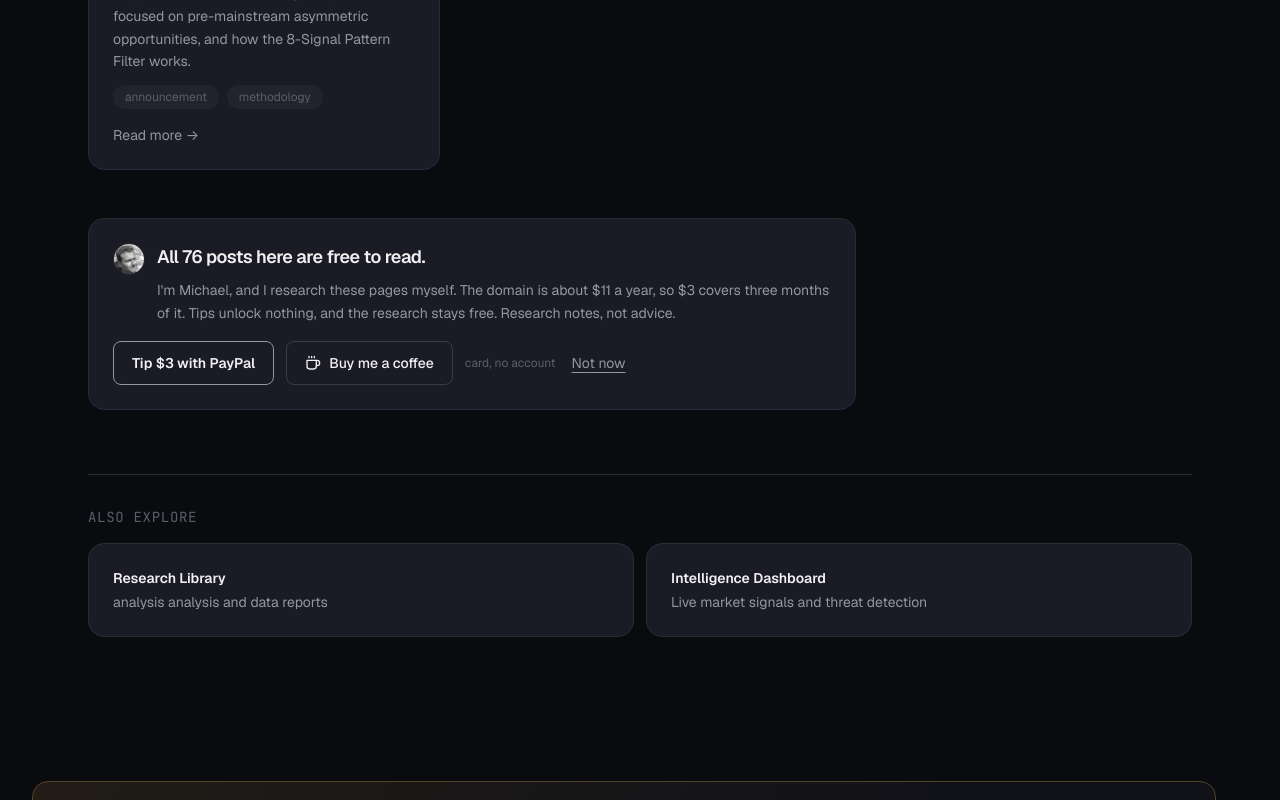
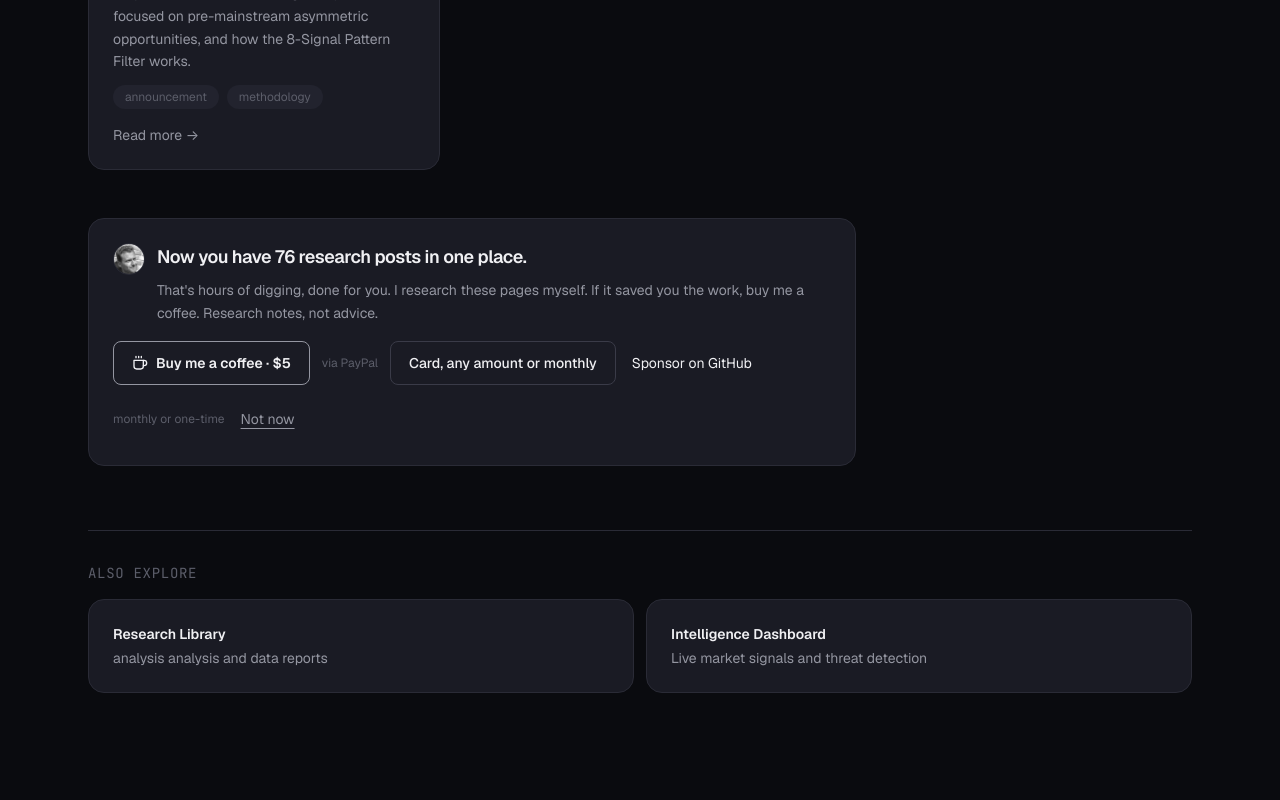
Before and after one commit to theluckystrike/earlythunder, a Next.js app: page /blog in a window 1280 px wide. Shown: the part 11200-12000 px from the top of the page. Built offline with nearby package versions, Linux system fonts and the light colour scheme.

Commit message:
Support CTA v4: visitor-win card copy, Buy me a coffee · $5 (PayPal) + Card, any amount or monthly + Sponsor on GitHub, regular-visitor variant, warm footer block; /support thank-you opening and $5/$10/$20/Other

```diff
--- a/src/app/blog/page.tsx
+++ b/src/app/blog/page.tsx
@@ -32,7 +32,7 @@ export default function BlogPage() {
       )}
       {posts.length > 0 && (
         <SupportResultCard
-          heading={`All ${posts.length} posts here are free to read.`}
+          heading={`Now you have ${posts.length} research posts in one place.`}
         />
       )}
       <RelatedResourcesSection />
--- a/src/app/page.tsx
+++ b/src/app/page.tsx
@@ -172,7 +172,7 @@ export default function HomePage() {
       <div className="section">
         <SupportResultCard
           flush
-          heading={`All ${getAllOpportunities().length} token pages, free to read.`}
+          heading={`Now you have all ${getAllOpportunities().length} token files in one place.`}
         />
       </div>
       <DeadlineStrip deadlines={deadlines} />
--- a/src/app/support/page.tsx
+++ b/src/app/support/page.tsx
@@ -1,6 +1,6 @@
 import type { Metadata } from "next";
 import { getAllOpportunities, getAllBlogPosts } from "@/lib/data";
-import { BMC_URL, PAYPAL_URL, TIP_BTN, CupIcon, Portrait } from "@/components/SupportCta";
+import { BMC_URL, PAYPAL_URL, TIP_BTN, TIP_PRIMARY_STYLE, CupIcon, Portrait, GithubSponsorLink } from "@/components/SupportCta";
 
 export const metadata: Metadata = {
   title: "Why there is a tip jar",
@@ -9,7 +9,7 @@ export const metadata: Metadata = {
   robots: { index: false, follow: true },
 };
 
-const PRESETS = [3, 5, 10] as const;
+const PRESETS = [5, 10, 20] as const;
 
 export default function SupportPage() {
   const tokenPages = getAllOpportunities().length;
@@ -25,7 +25,7 @@ export default function SupportPage() {
         <h1 className="mt-6 text-4xl font-semibold tracking-tighter text-text-primary md:text-5xl">Why there is a tip jar</h1>
         <div className="mt-6 space-y-5 text-[1.0625rem] leading-[1.75] text-text-secondary">
           <p>
-            Hi, I&apos;m Michael. I build and run Early Thunder on my own. I started it in April 2026. Since then it has grown
+            Hi, I&apos;m Michael. Thank you for being here. I build and run Early Thunder on my own. I started it in April 2026. Since then it has grown
             to {tokenPages} token research pages, a token scorecard, free crypto calculators and {posts} posts.
           </p>
           <p>
@@ -60,7 +60,7 @@ export default function SupportPage() {
             Workbench and a pay-per-call data API. A tip is separate from both.
           </p>
           <ul className="list-disc space-y-1 pl-5">
-            <li>The domain renewal. It costs about $11 a year, so a $3 tip covers three months of it.</li>
+            <li>The domain renewal. It costs about $11 a year, so a $5 tip covers about five months of it.</li>
             <li>Time to check sources and fix numbers on the token research pages.</li>
             <li>Time to keep the daily data refresh running.</li>
           </ul>
@@ -77,13 +77,18 @@ export default function SupportPage() {
               rel="noopener"
               data-support-rail="paypal"
               className={`${TIP_BTN} min-w-[64px]`}
+              style={amount === 5 ? TIP_PRIMARY_STYLE : undefined}
             >
               ${amount}
             </a>
           ))}
+          <a href={PAYPAL_URL} target="_blank" rel="noopener" data-support-rail="paypal" className={TIP_BTN}>
+            Other amount
+          </a>
           <a href={BMC_URL} target="_blank" rel="noopener" data-support-rail="bmc" className={TIP_BTN}>
-            <CupIcon /> Buy me a coffee (card, any amount)
+            <CupIcon /> Card, any amount or monthly
           </a>
+          <GithubSponsorLink />
         </div>
 
         <div className="mt-8 space-y-3 text-sm leading-relaxed text-text-secondary">
--- a/src/components/Footer.tsx
+++ b/src/components/Footer.tsx
@@ -1,7 +1,6 @@
 import Link from "next/link";
 import WorkbenchCTA from "./WorkbenchCTA";
 import SupportFooter from "./SupportFooter";
-import { getAllOpportunities, getAllBlogPosts } from "@/lib/data";
 
 /** Routes served as standalone HTML from public/, use <a> tags, not <Link>. */
 const STANDALONE_ROUTES = new Set([
@@ -123,7 +122,7 @@ export default function Footer() {
     <>
     <WorkbenchCTA placement="footer" />
     <footer className="footer">
-      <SupportFooter tokenPages={getAllOpportunities().length} posts={getAllBlogPosts().length} />
+      <SupportFooter />
       <div className="footer__top">
         <div className="footer__brand">
           <div className="logo">EarlyThunder</div>
--- a/src/components/SctMount.tsx
+++ b/src/components/SctMount.tsx
@@ -30,7 +30,7 @@ export default function SctMount() {
     }
     if (document.querySelector("script[data-sct-loader]")) return;
     const s = document.createElement("script");
-    s.src = "/support-v3.js?v=3";
+    s.src = "/support-v3.js?v=4";
     s.defer = true;
     s.setAttribute("data-sct-loader", "1");
     document.body.appendChild(s);
--- a/src/components/SupportCta.tsx
+++ b/src/components/SupportCta.tsx
@@ -8,7 +8,8 @@ import SctMount from "./SctMount";
 
 export const BMC_URL = "https://buymeacoffee.com/michaellip";
 export const PAYPAL_URL = "https://paypal.me/najzzz";
-export const PAYPAL_3_URL = "https://paypal.me/najzzz/3USD";
+export const PAYPAL_5_URL = "https://paypal.me/najzzz/5USD";
+export const GITHUB_SPONSORS_URL = "https://github.com/sponsors/theluckystrike";
 
 /** Shared look for tip buttons: site secondary button, 44px tall, visible focus ring. */
 export const TIP_BTN =
@@ -41,11 +42,43 @@ export function Portrait({ size = 44 }: { readonly size?: number }) {
   );
 }
 
-/** Inline style that lifts the $3 PayPal button above the BMC button without competing with the amber Workbench offer. */
+/** Inline style that lifts the $5 PayPal button above the BMC button without competing with the amber Workbench offer. */
 export const TIP_PRIMARY_STYLE = { borderColor: "var(--text-secondary)", fontWeight: 600 } as const;
 
+/** Quietest of the three tip options: a 44px text link. */
+export const TIP_QUIET =
+  "inline-flex min-h-[44px] items-center px-1 text-sm text-text-secondary underline underline-offset-4 hover:text-text-primary focus-visible:outline focus-visible:outline-2 focus-visible:outline-offset-2 focus-visible:outline-accent-primary";
+
+/** The three tip options, in order: PayPal $5 (primary), Buy Me a Coffee, GitHub Sponsors (quietest). */
+export function TipButtons() {
+  return (
+    <>
+      <a href={PAYPAL_5_URL} target="_blank" rel="noopener" data-support-rail="paypal" className={TIP_BTN} style={TIP_PRIMARY_STYLE}>
+        <CupIcon /> Buy me a coffee · $5
+      </a>
+      <span className="text-xs text-text-tertiary">via PayPal</span>
+      <a href={BMC_URL} target="_blank" rel="noopener" data-support-rail="bmc" className={TIP_BTN}>
+        Card, any amount or monthly
+      </a>
+      <GithubSponsorLink />
+    </>
+  );
+}
+
+/** data-rail feeds support-v3.js on pages that load it; data-support-rail feeds SupportFooter's listener elsewhere. */
+export function GithubSponsorLink() {
+  return (
+    <>
+      <a href={GITHUB_SPONSORS_URL} target="_blank" rel="noopener" data-rail="github" data-support-rail="github" className={TIP_QUIET}>
+        Sponsor on GitHub
+      </a>
+      <span className="text-xs text-text-tertiary">monthly or one-time</span>
+    </>
+  );
+}
+
 /**
- * CTA 1 (v3): result-first card after the research content.
+ * CTA 1 (v4): result-first card after the research content.
  * support-v3.js swaps the first/returning copy and handles "Not now" (30 days, this browser only).
  */
 export function SupportResultCard({
@@ -69,29 +102,21 @@ export function SupportResultCard({
           <div data-sct-variant="first">
             <h2 className="text-lg font-semibold tracking-tight text-text-primary">{heading}</h2>
             <p className="mt-2 text-sm leading-relaxed text-text-secondary">
-              I&apos;m Michael, and I research these pages myself. The domain is about $11 a year, so $3 covers three
-              months of it. Tips unlock nothing, and the research stays free. Research notes, not advice.
+              That&apos;s hours of digging, done for you. I research these pages myself. If it saved you the work, buy me
+              a coffee. Research notes, not advice.
             </p>
           </div>
           <div data-sct-variant="returning" hidden>
-            <h2 className="text-lg font-semibold tracking-tight text-text-primary">
-              Back again? That&apos;s visit <span data-sct-uses="" />.
-            </h2>
+            <h2 className="text-lg font-semibold tracking-tight text-text-primary">You&apos;re officially a regular.</h2>
             <p className="mt-2 text-sm leading-relaxed text-text-secondary">
-              Glad the research keeps earning a spot in your routine. If it has saved you some digging, $3 keeps the
-              domain paid for three months. Same free pages either way. Research notes, not advice.
+              This is visit <span data-sct-uses="" />. Regulars are the reason I keep Early Thunder running. If it&apos;s
+              part of your routine now, a coffee says thanks better than anything. Research notes, not advice.
             </p>
           </div>
         </div>
       </div>
       <div className="mt-4 flex flex-wrap items-center gap-3">
-        <a href={PAYPAL_3_URL} target="_blank" rel="noopener" data-support-rail="paypal" className={TIP_BTN} style={TIP_PRIMARY_STYLE}>
-          Tip $3 with PayPal
-        </a>
-        <a href={BMC_URL} target="_blank" rel="noopener" data-support-rail="bmc" className={TIP_BTN}>
-          <CupIcon /> Buy me a coffee
-        </a>
-        <span className="text-xs text-text-tertiary">card, no account</span>
+        <TipButtons />
         <button
           type="button"
           data-sct-dismiss=""
--- a/src/components/SupportFooter.tsx
+++ b/src/components/SupportFooter.tsx
@@ -3,7 +3,7 @@
 import { useEffect } from "react";
 import { usePathname } from "next/navigation";
 import Link from "next/link";
-import { BMC_URL, PAYPAL_3_URL, TIP_BTN, TIP_PRIMARY_STYLE, CupIcon, Portrait } from "./SupportCta";
+import { TipButtons, Portrait } from "./SupportCta";
 
 /** No tip ask on pages that sell something, or on the support page itself. */
 const NO_TIP_PATHS = new Set(["/pricing", "/welcome", "/about", "/support"]);
@@ -15,6 +15,8 @@ function useSupportClickTracking() {
       const target = ev.target as Element | null;
       const link = target?.closest?.("a[data-support-rail]") as HTMLAnchorElement | null;
       if (!link) return;
+      // Links that also carry data-rail are reported by support-v3.js when it is loaded; skip them here to avoid a double count.
+      if (link.hasAttribute("data-rail") && typeof (window as unknown as { sctShown?: unknown }).sctShown === "function") return;
       const root = link.closest("[data-support-cta]") as HTMLElement | null;
       const w = window as unknown as { gtag?: (...args: unknown[]) => void };
       if (typeof w.gtag === "function") {
@@ -31,13 +33,7 @@ function useSupportClickTracking() {
 }
 
 /** CTA 2: footer support block, shown on every free page. */
-export default function SupportFooter({
-  tokenPages,
-  posts,
-}: {
-  readonly tokenPages: number;
-  readonly posts: number;
-}) {
+export default function SupportFooter() {
   useSupportClickTracking();
   const raw = usePathname() || "/";
   const path = raw.length > 1 ? raw.replace(/\/+$/, "") : raw;
@@ -52,21 +48,16 @@ export default function SupportFooter({
         <Portrait size={44} />
         <div>
           <p className="text-base font-semibold tracking-tight text-text-primary">
-            Early Thunder is one person&apos;s side project.
+            Made by Michael, one person and a lot of coffee.
           </p>
           <p className="mt-2 text-sm leading-relaxed text-text-secondary">
-            I&apos;m Michael. Since April 2026 I have built {tokenPages} token research pages and {posts} posts. The
-            domain costs about $11 a year, so a $3 tip covers three months of it, and the research stays free either way.
+            If Early Thunder has helped you, you can buy me a coffee. It honestly makes my day, and I read every note
+            that comes with one.
           </p>
         </div>
       </div>
       <div className="flex flex-wrap items-center gap-3 md:shrink-0">
-        <a href={PAYPAL_3_URL} target="_blank" rel="noopener" data-support-rail="paypal" className={TIP_BTN} style={TIP_PRIMARY_STYLE}>
-          Tip $3 with PayPal
-        </a>
-        <a href={BMC_URL} target="_blank" rel="noopener" data-support-rail="bmc" className={TIP_BTN}>
-          <CupIcon /> Buy me a coffee
-        </a>
+        <TipButtons />
         <Link
           href="/support"
           prefetch={false}
```
